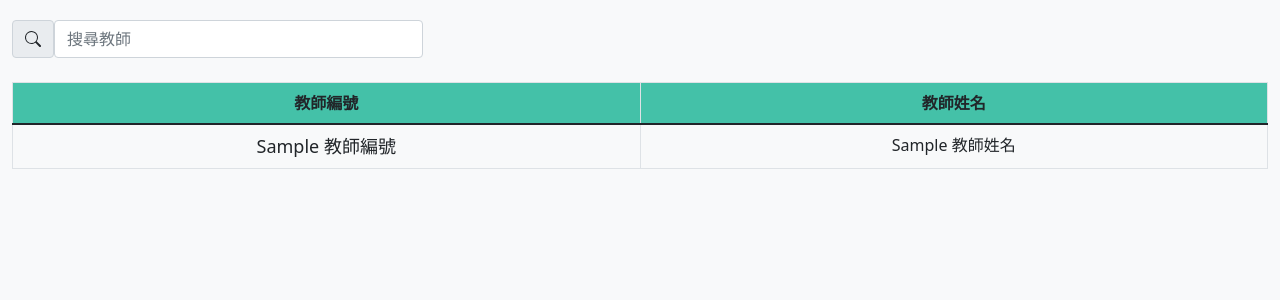
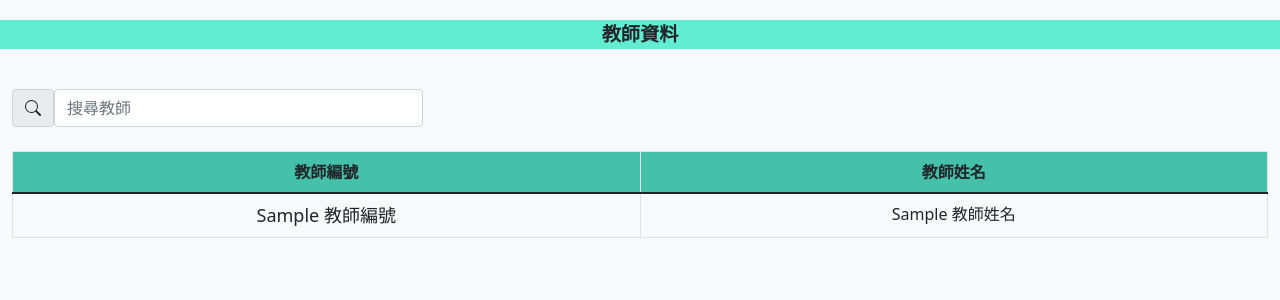
Before and after one commit to qew4476/Course_Selection_System, a Flask app: template backstage/templates/orderManager.html in a window 1280 px wide. Shown: the part 76-376 px from the top of the page. Run offline with Flask 2, Linux system fonts and the light colour scheme; the template is opened without the code that fills it: most values are stand-ins (such as "Sample title", 1, 10 or a date in 2020); some libraries are stand-ins or nearby versions.

Commit message:
update html

```diff
--- a/backstage/templates/backstage.html
+++ b/backstage/templates/backstage.html
@@ -78,10 +78,10 @@
             <a class="nav-link" aria-current="page" href="{{ url_for('manager.productManager') }}">課程管理</a>
           </li>
           <li class="nav-item">
-            <a class="nav-link" href="{{ url_for('manager.orderManager') }}">教師管理</a>
+            <a class="nav-link" href="{{ url_for('manager.orderManager') }}">教師資料</a>
           </li>
           <li class="nav-item">
-            <a class="nav-link" href="{{ url_for('manager.selectmanage') }}">學生選課結果</a>
+            <a class="nav-link" href="{{ url_for('manager.selectmanage') }}">學生選課資料</a>
           </li>
           <li class="nav-item">
             <a class="nav-link" href="{{ url_for('analysis.dashboard') }}">資料分析</a>
--- a/backstage/templates/dashboard.html
+++ b/backstage/templates/dashboard.html
@@ -4,6 +4,9 @@
 {% endblock head %}
 {% block title %}後台資料分析{% endblock title%}
 {% block content %}
+</br>
+<p style="text-align:center; font-size:larger; background-color: #61edd1;font-weight:bolder">後台資料分析</p>
+
 
 <div class="my-3 p-3 bg-body rounded shadow-sm">
 
--- a/backstage/templates/orderManager.html
+++ b/backstage/templates/orderManager.html
@@ -3,7 +3,7 @@
 {{ super() }}
 {% endblock head %}
 <!-- website title -->
-{% block title %} 教師管理 {% endblock title %}
+{% block title %} 教師資料 {% endblock title %}
 
 {% block content %}
 <!-- website content -->
@@ -18,7 +18,8 @@
         });
     });
 </script>
-
+</br>
+<p style="text-align:center; font-size:larger; background-color: #61edd1;font-weight:bolder">教師資料</p>
 
 {% for i in orderData %}
 <div class="modal fade" id="staticBackdrop{{i.訂單編號}}" data-bs-backdrop="static" data-bs-keyboard="false" tabindex="-1"
--- a/backstage/templates/productManager.html
+++ b/backstage/templates/productManager.html
@@ -41,6 +41,10 @@
 </script>
 &nbsp;
 &nbsp;
+
+<p style="text-align:center; font-size:larger; background-color: #61edd1;font-weight:bolder">課程管理</p>
+
+
 <div class="d-flex justify-content-between container-xxl">
     <div class="d-flex col-sm-4">
         <span class="input-group-text" id="basic-addon1">
--- a/backstage/templates/selectmanage.html
+++ b/backstage/templates/selectmanage.html
@@ -16,6 +16,8 @@
 
 {% endif %}
 {% endwith %}
+<br/>
+<p style="text-align:center; font-size:larger; margin-left: 50px;background-color: #61edd1;font-weight:bolder">學生選課資料</p>
 
 <br/>
 <div class="container-xl">
```
